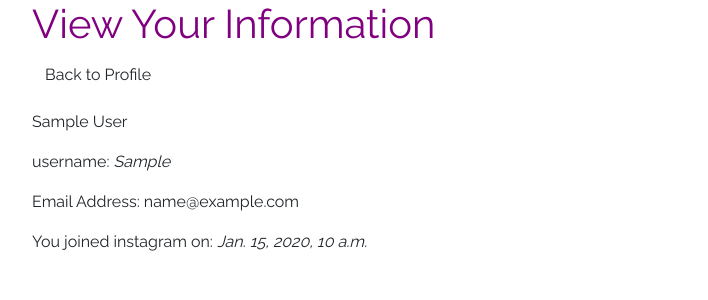
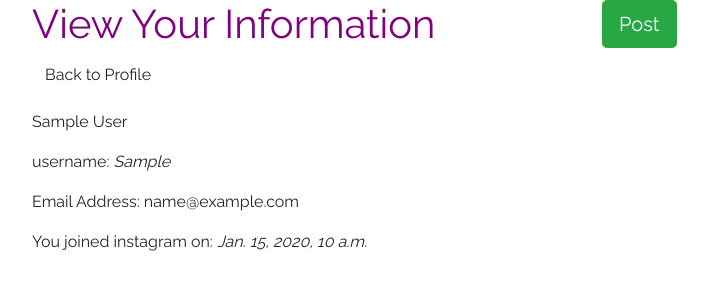
Before and after one commit to VickyMutai/insta, a Django app: template gram/templates/profile/settings.html in a window 1280 px wide. Shown: the top 300 px of the page, without its empty margins (53-761 px from the left). Run offline with Django 3.2, Linux system fonts and the light colour scheme; the template is opened without the code that fills it: most values are stand-ins (such as "Sample title", 1, 10 or a date in 2020); some libraries are stand-ins or nearby versions.

Commit message:
create form for updating profile

```diff
--- a/gram/forms.py
+++ b/gram/forms.py
@@ -1,3 +1,4 @@
+from django import forms
 from .models import Image,Profile,Comment
 
 class EditProfileForm(forms.ModelForm):
--- a/gram/templates/profile/settings.html
+++ b/gram/templates/profile/settings.html
@@ -1,7 +1,10 @@
 {% extends 'base.html' %}
+{% load bootstrap4 %}
 {% block content %}
 {{block.super}}
     <div class="container">
+        <div class="row">
+            <div class="col-md-6">
             <h1>View Your Information</h1>
             <p><a href="{% url 'profile' %}" class="btn btn-default" >Back to Profile</a></p>
             {% for profile in settings %}
@@ -10,5 +13,14 @@
                 <p>Email Address: {{profile.user.email}}</p>
                 <p>You joined instagram on: <i>{{profile.user.date_joined}}</i></p>
             {% endfor %}
+            </div>
+            <div class="col-md-6">
+                <form action="{%url 'settings' %}" method="post" enctype="multipart/form-data">
+                    {% csrf_token %}
+                    {% bootstrap_form form %}
+                    <input type="submit" class="btn btn-success btn-lg" value="Post">
+                </form>
+            </div>
+        </div>
     </div>
 {% endblock %}
```
Also changed, not shown: gram/views.py (+13 -1 lines), media/profile/art4.jpeg (deleted), media/profile/art4_AGtUtD3.jpeg (deleted), media/profile/art4_yQPY3qd.jpeg (deleted), media/uploads/3.jpeg (deleted), media/uploads/3_VCy30jq.jpeg (deleted), media/uploads/3_XFX0hTy.jpeg (deleted).
